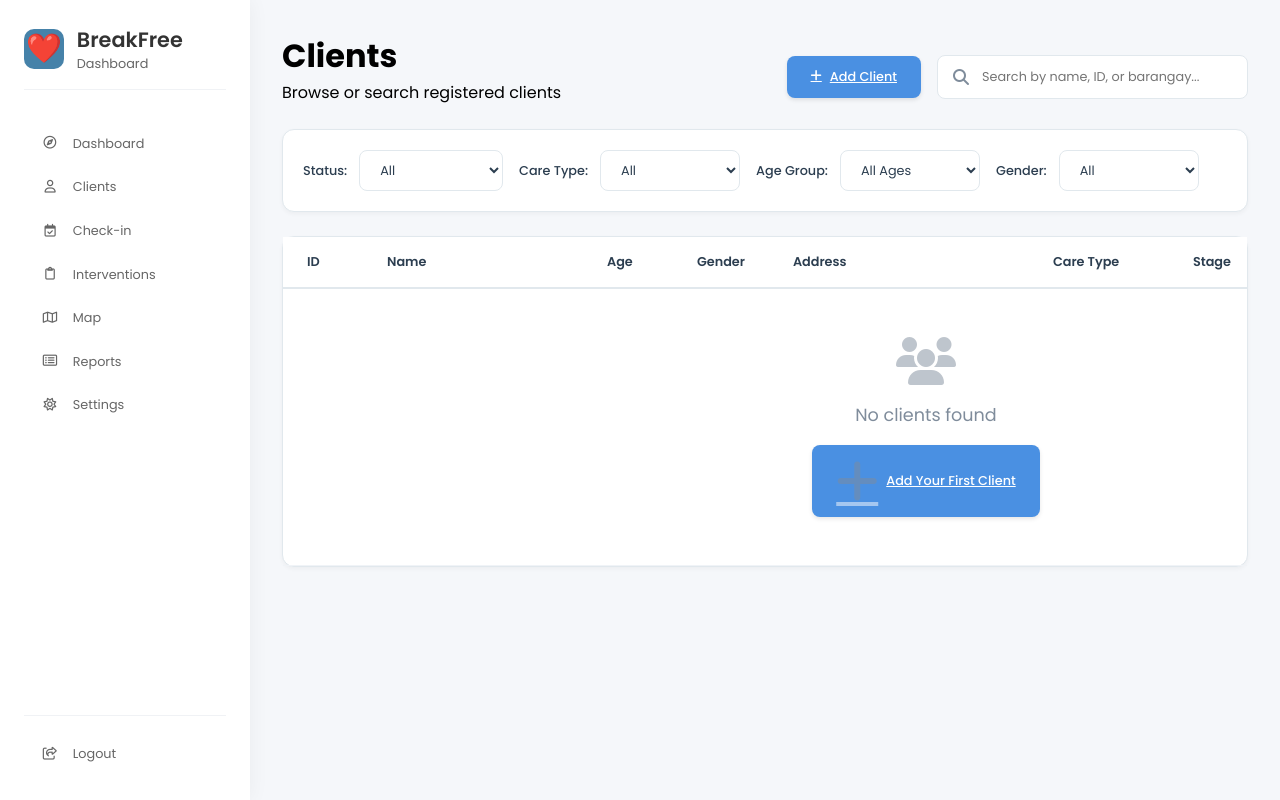
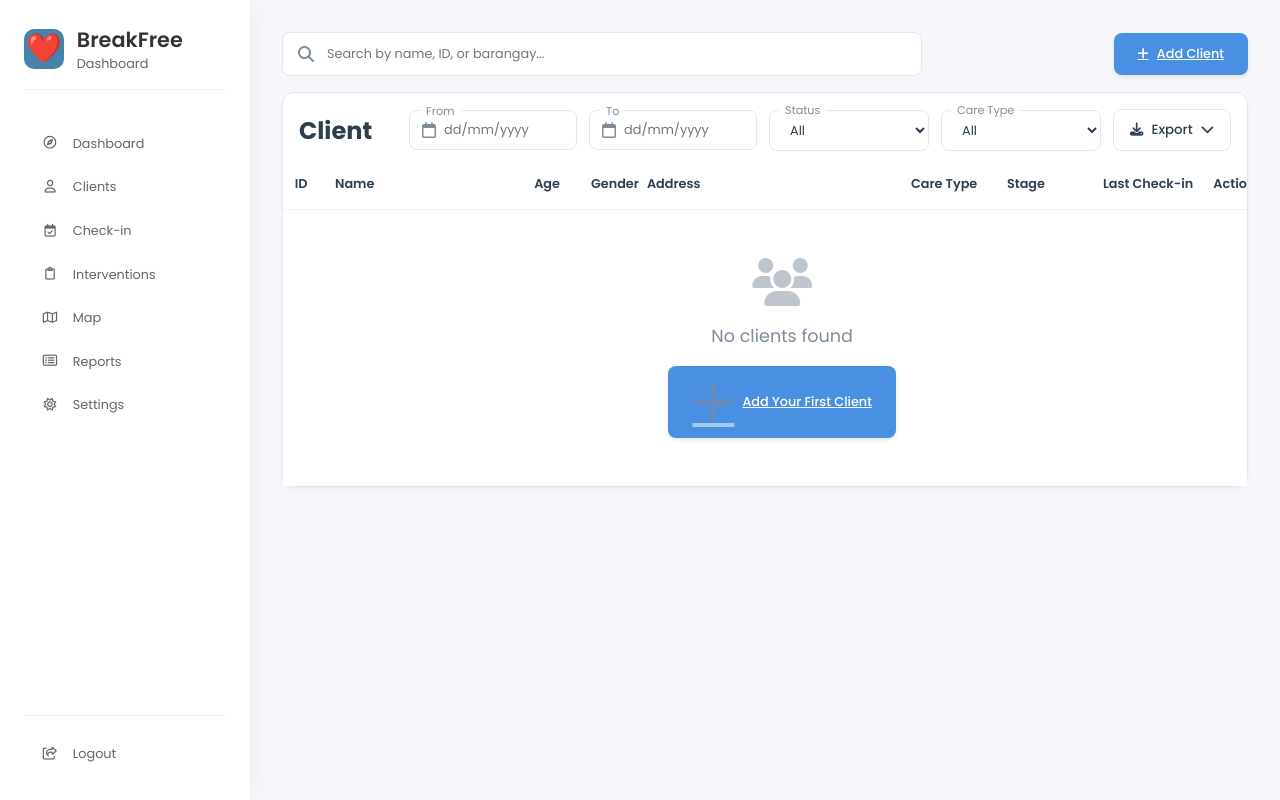
Before and after one commit to sicyyc/Breakfree, a Flask app: page /clients in a window 1280 px wide. Run offline with Flask 3, Linux system fonts and the light colour scheme; the visitor is signed in with stand-in values (Sample User, id 1); data that the repository does not hold is empty; some libraries are stand-ins or nearby versions.

Commit message:
Client Page

```diff
--- a/static/css/clients.css
+++ b/static/css/clients.css
@@ -5,7 +5,7 @@
     display: flex;
     justify-content: space-between;
     align-items: center;
-    margin-bottom: 1.5rem;
+    margin-bottom: 1rem;
 }
 
 .main-header h1 {
@@ -21,17 +21,21 @@
     margin: 0;
 }
 
-/* Enhanced Filters Container */
-.filters-container {
+/* Header controls for title + filters + export */
+.table-header-bar {
     display: flex;
-    gap: 1rem;
-    margin-bottom: 1.5rem;
-    padding: 1.25rem;
-    background: white;
-    border-radius: 12px;
-    box-shadow: 0 2px 4px rgba(0, 0, 0, 0.04);
-    border: 1px solid var(--border-color);
-    flex-wrap: wrap;
+    justify-content: space-between;
+    align-items: center;
+    margin-bottom: 1rem;
+}
+.table-title {
+    margin: 0;
+    color: var(--text-dark);
+}
+.header-controls {
+    display: flex;
+    gap: 0.75rem;
+    align-items: center;
 }
 
 .filter-group {
@@ -61,6 +65,48 @@
     min-width: 140px;
 }
 
+/* Export dropdown */
+.export-dropdown { position: relative; }
+.btn-export {
+    background: white;
+    color: var(--text-dark);
+    border: 1.5px solid var(--border-color);
+    padding: 0.625rem 1rem;
+    border-radius: 8px;
+    font-weight: 500;
+    display: inline-flex;
+    align-items: center;
+    gap: 0.5rem;
+    cursor: pointer;
+}
+.btn-export:hover {
+    background: var(--bg-light);
+    border-color: var(--primary-color);
+}
+.export-menu {
+    position: absolute;
+    right: 0;
+    top: calc(100% + 6px);
+    background: white;
+    border: 1px solid var(--border-color);
+    border-radius: 8px;
+    box-shadow: 0 6px 18px rgba(0,0,0,0.06);
+    min-width: 220px;
+    display: none;
+    z-index: 10;
+}
+.export-menu.active { display: block; }
+.export-item {
+    width: 100%;
+    text-align: left;
+    padding: 0.75rem 1rem;
+    background: white;
+    border: none;
+    color: var(--text-dark);
+    cursor: pointer;
+}
+.export-item:hover { background: var(--bg-light); }
+
 .filter-select:hover {
     border-color: var(--primary-color);
     background: var(--bg-light);
@@ -79,12 +125,14 @@
     box-shadow: 0 2px 4px rgba(0, 0, 0, 0.04);
     border: 1px solid var(--border-color);
     margin-bottom: 1.5rem;
+    display: flex;
+    flex-direction: column;
 }
 
 /* Table Container */
 .table-container {
     width: 100%;
-    overflow-x: auto;
+    overflow-x: hidden;
 }
 
 .clients-table {
@@ -92,63 +140,100 @@
     border-collapse: separate;
     border-spacing: 0;
     font-size: 0.8rem;
+    table-layout: auto; /* let columns size to content */
 }
 
 .clients-table th {
-    background: var(--bg-light);
+    background: transparent;
     color: var(--text-dark);
     font-weight: 600;
     text-align: left;
-    padding: 1rem 1.5rem;
-    border-bottom: 2px solid var(--border-color);
+    padding: 1rem 1rem;
+    border-bottom: 1px solid var(--border-light);
     white-space: nowrap;
 }
 
 .clients-table td {
-    padding: 1rem 1.5rem;
-    border-bottom: 1px solid var(--border-light);
+    padding: 1rem 1rem;
+    border-bottom: 0;
     color: var(--text-dark);
     vertical-align: middle;
+    white-space: nowrap; /* keep single line */
+}
+
+/* Reduce left padding on the Address cell to close the gap after Gender */
+.clients-table td:nth-child(5) {
+    padding-left: 0.25rem;
 }
 
 /* Column Widths */
 .clients-table th:nth-child(1),
 .clients-table td:nth-child(1) {
-    min-width: 80px; /* ID column */
+    min-width: 36px; /* ID column */
+    width: 48px;
+    text-align: center;
+    padding-left: 0.5rem;
+    padding-right: 0.5rem;
 }
 
 .clients-table th:nth-child(2),
 .clients-table td:nth-child(2) {
-    min-width: 220px; /* Name column */
+    min-width: 200px; /* Name column */
 }
 
 .clients-table th:nth-child(3),
 .clients-table td:nth-child(3),
 .clients-table th:nth-child(4),
 .clients-table td:nth-child(4) {
-    min-width: 90px; /* Age and Gender columns */
+    min-width: 56px; /* Age and Gender columns */
+}
+
+/* Tighter age column specifically */
+.clients-table th:nth-child(3),
+.clients-table td:nth-child(3) {
+    width: 64px;
+    text-align: center;
+    padding-left: 0.25rem;
+    padding-right: 0.25rem;
 }
 
 .clients-table th:nth-child(5),
 .clients-table td:nth-child(5) {
-    min-width: 260px; /* Address column */
+    min-width: 260px; /* make address flexible but with a sensible floor */
+    padding-left: 0.25rem; /* tuck closer to Gender */
+}
+
+/* Tighten spacing between Gender (4) and Address (5) */
+.clients-table th:nth-child(4),
+.clients-table td:nth-child(4) {
+    padding-right: 0.25rem;
+    min-width: 52px; /* Gender tighter */
 }
 
 .clients-table th:nth-child(6),
-.clients-table td:nth-child(6),
+.clients-table td:nth-child(6) {
+    min-width: 96px; /* Care Type column tighter */
+    padding-left: 0.5rem;
+    padding-right: 0.5rem;
+}
 .clients-table th:nth-child(7),
 .clients-table td:nth-child(7) {
-    min-width: 140px; /* Care Type and Stage columns */
+    min-width: 88px; /* Stage column tighter */
+    padding-left: 0.5rem;
+    padding-right: 0.5rem;
 }
 
 .clients-table th:nth-child(8),
 .clients-table td:nth-child(8) {
-    min-width: 140px; /* Last Check-in column */
+    min-width: 96px; /* Last Check-in tighter */
 }
 
 .clients-table th:last-child,
 .clients-table td:last-child {
-    min-width: 120px; /* Actions column */
+    min-width: 72px; /* Actions column */
+    width: 1%;
+    padding-right: 0.25rem; /* tighter to right border */
+    padding-left: 0.25rem;
 }
 
 /* More relaxed row spacing */
@@ -156,11 +241,21 @@
     line-height: 1.6;
 }
 
+.clients-table tbody tr {
+    background: white;
+}
+.clients-table tbody tr:hover {
+    background: var(--bg-light);
+}
+.clients-table tbody tr + tr td {
+    border-top: 1px solid var(--border-light);
+}
+
 /* Actions Cell */
 .actions-cell {
     display: flex;
     gap: 0.5rem;
-    justify-content: flex-start;
+    justify-content: flex-end; /* push buttons to the right edge of the column */
 }
 
 .action-btn {
@@ -189,8 +284,9 @@
     display: flex;
     gap: 1rem;
     align-items: center;
-    margin-top: 1rem;
 }
+.actions-left { flex: 1; }
+.actions-right { display: flex; align-items: center; gap: 0.75rem; }
 
 .btn-primary {
     background: var(--primary-color);
@@ -216,9 +312,70 @@
 /* Enhanced Search Container */
 .search-container {
     position: relative;
-    flex: 1;
-    max-width: 400px;
+    flex: 1 1 auto;
+    max-width: 640px;
 }
+/* Table header bar inside card */
+.table-header-bar {
+    display: flex;
+    justify-content: space-between;
+    align-items: center;
+    margin-bottom: 0.5rem;
+    padding: 1rem 1rem 0;
+}
+.table-title {
+    margin: 0;
+    color: var(--text-dark);
+}
+.header-controls {
+    display: flex;
+    gap: 0.75rem;
+    align-items: center;
+}
+
+/* Date inputs */
+.date-input {
+    position: relative;
+    display: inline-flex;
+    align-items: center;
+    border: 1.5px solid var(--border-color);
+    border-radius: 8px;
+    background: white;
+    padding: 0 0.75rem;
+    height: 40px;
+}
+.date-input i { color: var(--text-muted); margin-right: 0.5rem; }
+.date-input input {
+    border: none;
+    outline: none;
+    padding: 0.625rem 0;
+    font-size: 0.8rem;
+    width: 120px;
+    background: transparent;
+}
+.date-input .date-label {
+    position: absolute;
+    top: -8px;
+    left: 10px;
+    background: white;
+    padding: 0 6px;
+    font-size: 0.7rem;
+    color: var(--text-muted);
+}
+
+/* In-field labeled selects */
+.filter-input { position: relative; }
+.filter-input::before {
+    content: attr(data-label);
+    position: absolute;
+    top: -8px;
+    left: 10px;
+    background: white;
+    padding: 0 6px;
+    font-size: 0.7rem;
+    color: var(--text-muted);
+}
+.filter-input .filter-select { min-width: 160px; }
 
 .search-container input {
     width: 100%;
@@ -329,7 +486,6 @@
 
 /* Stage Badges */
 .stage-badge {
-    padding: 0.25rem 0.75rem;
     border-radius: 1rem;
     font-size: 0.8rem;
     font-weight: 500;
@@ -870,7 +1026,6 @@
 .care-type-badge {
     display: inline-flex;
     align-items: center;
-    padding: 0.35rem 0.75rem;
     border-radius: 6px;
     font-size: 0.8rem;
     font-weight: 500;
@@ -907,10 +1062,12 @@
 
 /* Pagination Styles */
 .pagination-info {
-    padding: 1rem 1.5rem 0;
+    order: 3;
+    padding: 0.75rem 1.5rem 0;
     color: var(--text-muted);
     font-size: 0.8rem;
-    border-bottom: 1px solid var(--border-light);
+    border-bottom: 0;
+    border-top: 1px solid var(--border-light);
 }
 
 .pagination-info p {
@@ -919,7 +1076,8 @@
 }
 
 .pagination-container {
-    padding: 1.5rem;
+    order: 4;
+    padding: 1rem 1.5rem 1.25rem;
     background: white;
     border-top: 1px solid var(--border-light);
     display: flex;
--- a/templates/clients.html
+++ b/templates/clients.html
@@ -10,26 +10,38 @@ block page_css %}
 />
 {% endblock %} {% block content %}
 <div class="main-header-clients">
-  <div>
-    <h1>{% if session.role == 'caseworker' %}After Care Clients{% else %}Clients{% endif %}</h1>
-    <p>{% if session.role == 'caseworker' %}Browse or search after care clients{% else %}Browse or search registered clients{% endif %}</p>
+  <div class="actions actions-left">
+    <div class="search-container">
+      <span class="search-icon"><i class="fas fa-search"></i></span>
+      <input type="text" placeholder="Search by name, ID, or barangay..." />
     </div>
-  <div class="actions">
+  </div>
+  <div class="actions actions-right">
     {% if session.role != 'caseworker' %}
     <a href="{{ url_for('add_client') }}" class="btn-primary">
       <i class="fas fa-plus"></i> Add Client
     </a>
     {% endif %}
-    <div class="search-container">
-      <span class="search-icon"><i class="fas fa-search"></i></span>
-      <input type="text" placeholder="Search by name, ID, or barangay..." />
-    </div>
   </div>
 </div>
 
-<div class="filters-container">
-  <div class="filter-group">
-    <label>Status:</label>
+<!-- Filters moved inside the card below -->
+
+<div class="card">
+  <div class="table-header-bar">
+    <h2 class="table-title">Client</h2>
+    <div class="header-controls">
+      <div class="date-input">
+        <i class="far fa-calendar"></i>
+        <input type="text" placeholder="dd/mm/yyyy" aria-label="From date" />
+        <span class="date-label">From</span>
+      </div>
+      <div class="date-input">
+        <i class="far fa-calendar"></i>
+        <input type="text" placeholder="dd/mm/yyyy" aria-label="To date" />
+        <span class="date-label">To</span>
+      </div>
+      <div class="filter-input" data-label="Status">
         <select class="filter-select" data-filter="status">
           <option value="all">All</option>
           <option value="active">Active</option>
@@ -37,35 +49,35 @@ block page_css %}
           <option value="review">Review</option>
         </select>
       </div>
-  <div class="filter-group">
-    <label>Care Type:</label>
+      <div class="filter-input" data-label="Care Type">
         <select class="filter-select" data-filter="care_type">
           <option value="all">All</option>
           <option value="in_house">In House</option>
           <option value="after_care">After Care</option>
         </select>
       </div>
-  <div class="filter-group">
-    <label>Age Group:</label>
-    <select class="filter-select" data-filter="age">
-      <option value="all">All Ages</option>
-      <option value="18-24">18-24</option>
-      <option value="25-34">25-34</option>
-      <option value="35-44">35-44</option>
-      <option value="45+">45+</option>
-    </select>
-  </div>
-  <div class="filter-group">
-    <label>Gender:</label>
-    <select class="filter-select" data-filter="gender">
-      <option value="all">All</option>
-      <option value="male">Male</option>
-      <option value="female">Female</option>
-    </select>
+      <div class="export-dropdown">
+        <button class="btn-export" id="exportDropdownBtn">
+          <i class="fas fa-download"></i> Export
+          <i class="fas fa-chevron-down"></i>
+        </button>
+        <div class="export-menu" id="exportMenu">
+          <button class="export-item" data-export="filtered">
+            Export Filtered Data
+          </button>
+          <button class="export-item" data-export="all">
+            Export All to Excel
+          </button>
+          <button class="export-item" data-export="status">
+            Export by Status
+          </button>
+          <button class="export-item" data-export="care_type">
+            Export by Care Type
+          </button>
         </div>
       </div>
-
-<div class="card">
+    </div>
+  </div>
   <!-- Pagination Info -->
   {% if pagination.total > 0 %}
   <div class="pagination-info">
@@ -92,8 +104,7 @@ block page_css %}
         </tr>
       </thead>
       <tbody>
-        {% if clients and clients|length > 0 %}
-          {% for client in clients %}
+        {% if clients and clients|length > 0 %} {% for client in clients %}
         <tr data-client-id="{{ client.id }}">
           <td>{{ client.clientId or '—' }}</td>
           <td>{{ client.name }}</td>
@@ -134,8 +145,7 @@ block page_css %}
             </button>
           </td>
         </tr>
-          {% endfor %}
-        {% else %}
+        {% endfor %} {% else %}
         <tr>
           <td colspan="9" class="no-data">
             <div class="no-data-message">
@@ -210,20 +220,24 @@ block page_css %}
 
 <!-- Archive Confirmation Modal -->
 <div id="archiveModal" class="modal">
-  <div class="modal-content" style="max-width: 480px;">
+  <div class="modal-content" style="max-width: 480px">
     <div class="modal-header">
       <div class="modal-title">
         <h3>Archive Client</h3>
         <span class="modal-date">This action can be undone by admins.</span>
       </div>
-      <button class="modal-close" onclick="closeArchiveModal()"><i class="fas fa-times"></i></button>
+      <button class="modal-close" onclick="closeArchiveModal()">
+        <i class="fas fa-times"></i>
+      </button>
     </div>
     <div class="modal-body">
       <p id="archiveText">Are you sure you want to archive this client?</p>
     </div>
     <div class="modal-footer">
       <div class="action-buttons">
-        <button class="btn-secondary" onclick="closeArchiveModal()">Cancel</button>
+        <button class="btn-secondary" onclick="closeArchiveModal()">
+          Cancel
+        </button>
         <button class="btn-primary" id="confirmArchiveBtn">Archive</button>
       </div>
     </div>
@@ -233,33 +247,64 @@ block page_css %}
 {% endblock %} {% block scripts %}
 <script src="{{ url_for('static', filename='js/clients.js') }}"></script>
 <script>
+  // Export dropdown toggle (UI only)
+  (function () {
+    const btn = document.getElementById("exportDropdownBtn");
+    const menu = document.getElementById("exportMenu");
+    if (btn && menu) {
+      btn.addEventListener("click", function (e) {
+        e.stopPropagation();
+        menu.classList.toggle("active");
+      });
+      document.addEventListener("click", function () {
+        menu.classList.remove("active");
+      });
+    }
+  })();
+
   let archiveClientId = null;
-  function openArchiveModal(id, name){
+  function openArchiveModal(id, name) {
     archiveClientId = id;
-    const modal = document.getElementById('archiveModal');
-    const text = document.getElementById('archiveText');
-    if(text){ text.textContent = `Are you sure you want to archive "${name}"?`; }
-    if(modal){ modal.classList.add('active'); }
+    const modal = document.getElementById("archiveModal");
+    const text = document.getElementById("archiveText");
+    if (text) {
+      text.textContent = `Are you sure you want to archive "${name}"?`;
     }
-  function closeArchiveModal(){
-    const modal = document.getElementById('archiveModal');
-    if(modal){ modal.classList.remove('active'); }
+    if (modal) {
+      modal.classList.add("active");
+    }
+  }
+  function closeArchiveModal() {
+    const modal = document.getElementById("archiveModal");
+    if (modal) {
+      modal.classList.remove("active");
+    }
     archiveClientId = null;
   }
-  document.getElementById('confirmArchiveBtn')?.addEventListener('click', async function(){
-    if(!archiveClientId) return;
-    try{
-      const response = await fetch(`/clients/${archiveClientId}/archive`, { method: 'POST', headers: { 'Content-Type': 'application/json' } });
+  document
+    .getElementById("confirmArchiveBtn")
+    ?.addEventListener("click", async function () {
+      if (!archiveClientId) return;
+      try {
+        const response = await fetch(`/clients/${archiveClientId}/archive`, {
+          method: "POST",
+          headers: { "Content-Type": "application/json" },
+        });
         const result = await response.json();
-      if(result.success){
-        const row = document.querySelector(`[data-client-id="${archiveClientId}"]`);
-        if(row){ row.classList.add('fade-out'); setTimeout(()=>row.remove(), 300); }
+        if (result.success) {
+          const row = document.querySelector(
+            `[data-client-id="${archiveClientId}"]`
+          );
+          if (row) {
+            row.classList.add("fade-out");
+            setTimeout(() => row.remove(), 300);
+          }
         } else {
-        alert(result.error || 'Failed to archive client');
+          alert(result.error || "Failed to archive client");
         }
-    } catch(e){
+      } catch (e) {
         console.error(e);
-      alert('Failed to archive client');
+        alert("Failed to archive client");
       } finally {
         closeArchiveModal();
       }
```
Lines whose indentation alone changed are shown as unchanged.
